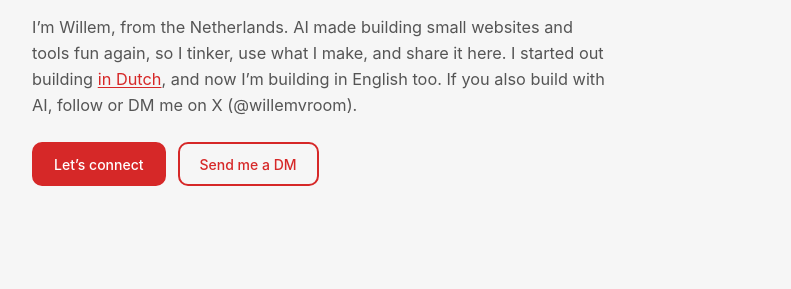
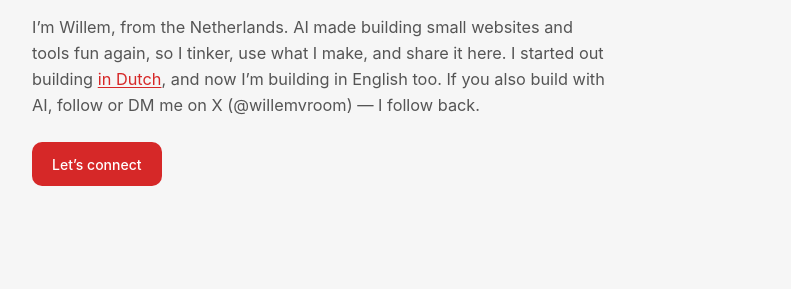
Before and after one commit to WillyWortel1/willemvroom-com, a plain HTML site: page index.html in a window 1280 px wide. Shown: the part 210-499 px from the top of the page, without its empty margins (244-1035 px from the left). Drawn offline with Linux system fonts and the light colour scheme.

Commit message:
Move Send me a DM to Contact and mention that Willem follows back

```diff
--- a/index.html
+++ b/index.html
@@ -10,7 +10,7 @@
 <link rel="icon" type="image/svg+xml" href="/favicon.svg">
 <script src="/textsize.js?v=4"></script>
 <link rel="stylesheet" href="/styles.css?v=20261115-nofonts">
-<link rel="stylesheet" href="/site.css?v=20261125-dm">
+<link rel="stylesheet" href="/site.css?v=20261125-contact-dm">
 <meta property="og:type" content="website">
 <meta property="og:locale" content="en_US">
 <meta property="og:site_name" content="Willem Vroom">
@@ -31,11 +31,8 @@
 <section class="mx-auto grid max-w-6xl gap-12 px-5 pt-16 pb-8 sm:px-8 sm:pt-24 lg:grid-cols-12 lg:gap-8 lg:pt-28">
 <div class="lg:col-span-8">
 <h1 class="rise max-w-xl font-display text-2xl leading-snug text-fg">Tinkering and learning with <span class="dot ai-glow">AI</span>.</h1>
-<p class="rise rise-4 mt-5 max-w-xl text-base text-muted">I’m Willem, from the Netherlands. AI made building small websites and tools fun again, so I tinker, use what I make, and share it here. I started out building <a href="https://willemvroom.nl/" class="link-line" target="_blank" rel="noopener" hreflang="nl">in Dutch</a>, and now I’m building in English too. If you also build with AI, follow or DM me on X (@willemvroom).</p>
-<div class="connect-row rise rise-4">
-<a href="https://x.com/willemvroom" class="connect-btn press" target="_blank" rel="noopener" aria-label="Let’s connect on X, opens in a new tab">Let’s connect</a>
-<a href="https://x.com/messages/compose?recipient_id=60921481" class="connect-btn-secondary press" target="_blank" rel="noopener" aria-label="Send me a DM on X, opens in a new tab">Send me a DM</a>
-</div>
+<p class="rise rise-4 mt-5 max-w-xl text-base text-muted">I’m Willem, from the Netherlands. AI made building small websites and tools fun again, so I tinker, use what I make, and share it here. I started out building <a href="https://willemvroom.nl/" class="link-line" target="_blank" rel="noopener" hreflang="nl">in Dutch</a>, and now I’m building in English too. If you also build with AI, follow or DM me on X (@willemvroom) — I follow back.</p>
+<a href="https://x.com/willemvroom" class="connect-btn press rise rise-4" target="_blank" rel="noopener" aria-label="Let’s connect on X, opens in a new tab">Let’s connect</a>
 </div>
 </section>
 
@@ -54,6 +51,7 @@
 <h2 class="section-title">Contact</h2>
 <p class="mt-4"><a href="mailto:info@willemvroom.com" class="link-line press inline-flex min-h-11 items-center text-sm font-medium">Email</a></p>
 <p><a href="https://x.com/willemvroom" target="_blank" rel="noopener" class="link-line press inline-flex min-h-11 items-center text-sm font-medium">@willemvroom</a></p>
+<p><a href="https://x.com/messages/compose?recipient_id=60921481" target="_blank" rel="noopener" class="link-line press inline-flex min-h-11 items-center text-sm font-medium">Send me a DM</a></p>
 </section>
 </main>
 <footer class="border-t border-line">
--- a/site.css
+++ b/site.css
@@ -93,14 +93,11 @@ html.dark{--color-subtle-text:#a1a1aa;--accent:#e64545}
 /* Text-size control is in the HTML; hide it when scripts cannot run it */
 @media (scripting:none){#ts{visibility:hidden}}
 
-/* Homepage connect buttons */
-.connect-row{display:flex;flex-wrap:wrap;align-items:center;gap:12px;margin-top:1.5rem}
-a.connect-btn,a.connect-btn-secondary{display:inline-flex;align-items:center;justify-content:center;box-sizing:border-box;min-height:44px;padding:0 20px;font-size:.875rem;font-weight:500;border-radius:10px;text-decoration:none;-webkit-tap-highlight-color:transparent}
-a.connect-btn{background:#d62828;color:#fff;border:2px solid #d62828}
-html.dark a.connect-btn{background:#d62828;color:#fff;border-color:#d62828}
-a.connect-btn-secondary{background:transparent;color:var(--accent);border:2px solid var(--accent)}
-@media (hover:hover){a.connect-btn:hover,a.connect-btn-secondary:hover{opacity:.7}}
-a.connect-btn:focus-visible,a.connect-btn-secondary:focus-visible{outline:3px solid #ff2a3a;outline-offset:2px}
+/* Homepage Let’s connect button */
+a.connect-btn{display:inline-flex;align-items:center;justify-content:center;min-height:44px;padding:0 20px;margin-top:1.5rem;background:#d62828;color:#fff;font-size:.875rem;font-weight:500;border-radius:10px;text-decoration:none;-webkit-tap-highlight-color:transparent}
+html.dark a.connect-btn{background:#d62828;color:#fff}
+@media (hover:hover){a.connect-btn:hover{opacity:.7}}
+a.connect-btn:focus-visible{outline:3px solid #ff2a3a;outline-offset:2px}
 
 /* In-hero text link to the Dutch site */
 #inhoud>section:first-child a.link-line{color:var(--accent);text-decoration:underline;text-underline-offset:.15em;text-decoration-thickness:1px}
```
